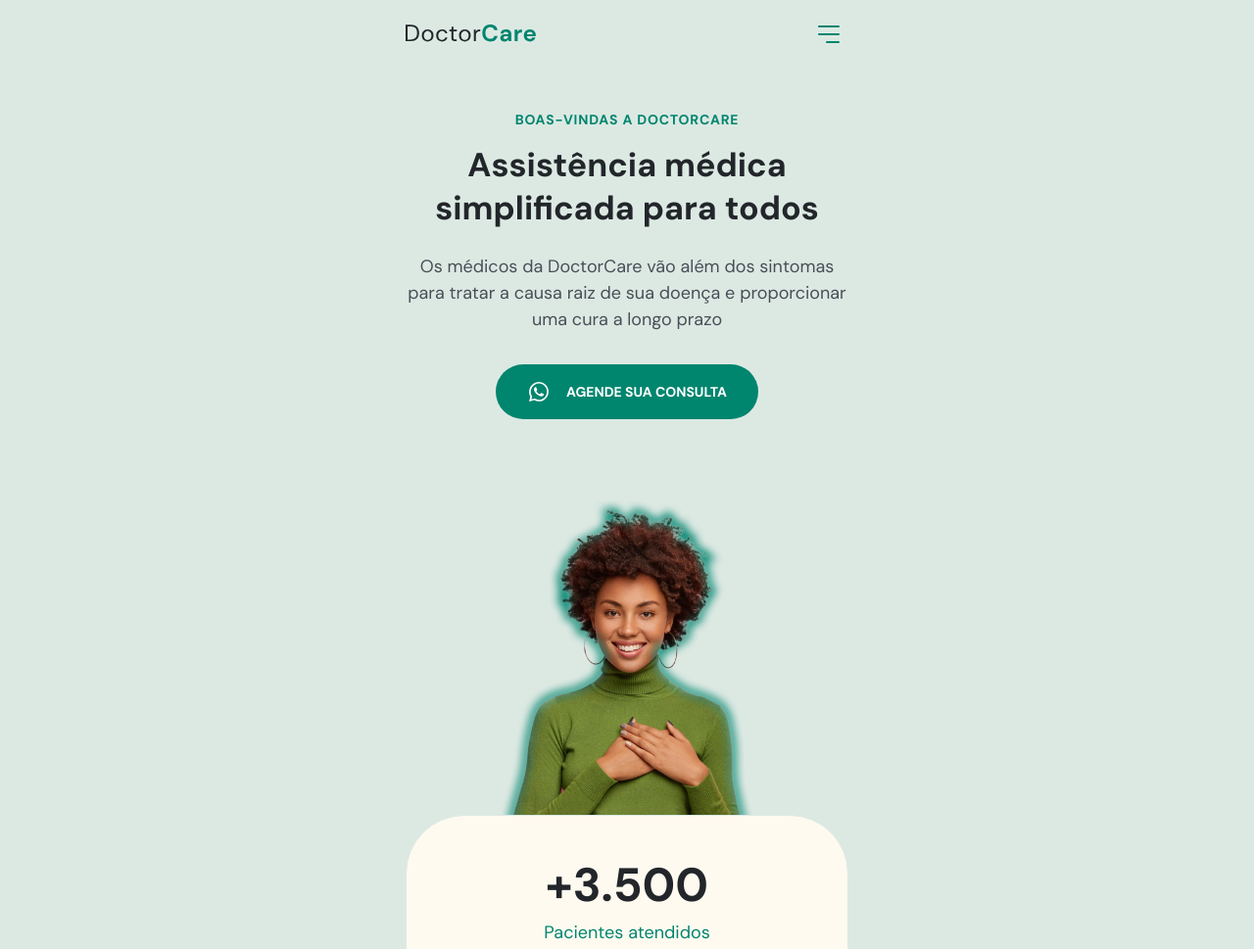
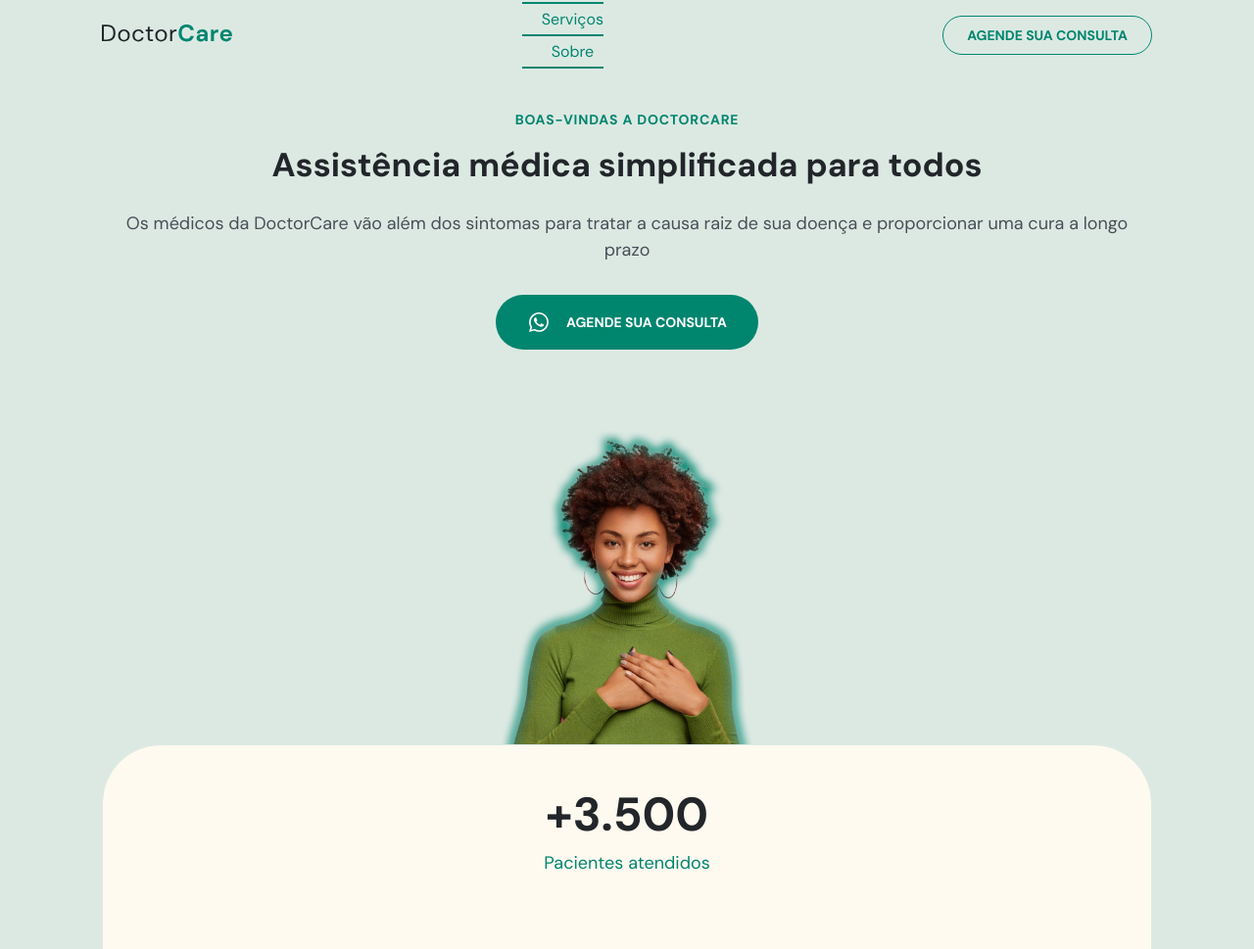
Before and after one commit to RCysne/DoctorCare, a plain HTML site: page index.html in a window 1280 px wide. Shown: the top 969 px of the page at 98% size. Drawn offline with nearby package versions, Linux system fonts and the light colour scheme.

Commit message:
Responsivo

```diff
--- a/style.css
+++ b/style.css
@@ -460,10 +460,97 @@ footer .social-links {
 
 @media (min-width: 1024px) {
 
+  /* GERAL */
+    .wrapper {
+    width: min(112rem, 100%);
+    }
+
+
   /* RESET */
   nav#navigation .wrapper * {
+    margin: 0;
+    padding: 0;
+    display: initial;
+    flex: initial;
 
+    position: initial;
+    transform:initial;
+
+    opacity: initial;
+    visibility: initial;
+
+    font-size: initial;
+    font-weight: initial;
+    color: initial;
+    background-color: initial;
   }
 
+  nav#navigation .open-menu,
+  nav#navigation .close-menu,
+  nav#navigation .social-links {
+    display: none;
+  }
+
+  nav#navigation .menu {
+    display: flex;
+    align-items: center;
+    justify-content: space-between;
+    width: 60% ;
+  }
+
+  nav#navigation .menu ul:nth-child(1) {
+    /* display: flex; */
+    gap: 6.2rem;
+  }
+
+  nav#navigation .menu ul li a {
+    color: var(--primary-color);
+    opacity: .7rem;
+    padding: 1rem;
+  }
+
+  nav#navigation .menu a.button {
+    display: flex;
+    justify-content: center;
+    align-items: center;
+    padding: 1rem 2.4rem;
+
+    border: 1px solid var(--primary-color);
+    border-radius: 4rem;
+
+    color: var(--primary-color);
+
+    font-weight: 700;
+    font-size: 1.4rem;
+    line-height: 1.8rem;
+    text-transform: uppercase;
+  }
+
+  nav#navigation.scroll .menu ul li a {
+    color: var(--brand-light);
+    opacity: .6;
+  }
+
+  nav#navigation.scroll .menu a.button {
+    border-color: white;
+    color: white;
+  }
+
+  nav#navigation .menu li a:hover {
+    opacity: 1;
+    font-weight: 700;
+  }
+
+  nav#navigation .menu li a::after {
+    content: '';
+    width: 100%;
+    height: .2rem;
+    background-color: var(--primary-color);
+
+    position: relative;
+    bottom: 0;
+
+    display: block;
+  }
 
 }
```
